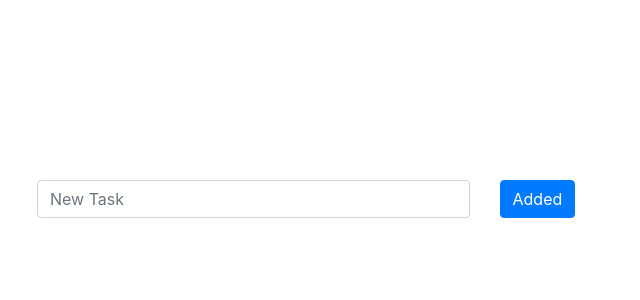
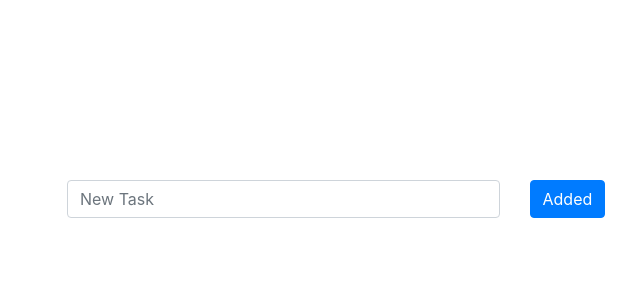
Before and after one commit to FelipeFontouraBr/Task_ToDo, a Vue app: page / in a window 1280 px wide. Shown: the top 300 px of the page, without its empty margins (263-903 px from the left). Built offline with nearby package versions, Linux system fonts and the light colour scheme.

Commit message:
style changed to button

```diff
--- a/src/App.vue
+++ b/src/App.vue
@@ -3,10 +3,10 @@
 <div>
   <div class="container">
     <form v-on:submit.prevent="addTodo(todo)">
-      <div class="row">
-          <div class="col-md-6">
-            <div class="input-group">
-              <input type="text" v-model="todo.description" class="form-control" placeholder="New Task">
+      <div class="row" id="ipt">
+          <div class="col-md-6" >
+            <div class="input-group" >
+              <input type="text" v-model="todo.description" class="form-control" placeholder="New Task" >
             </div>
           </div>
           <div class="col-md-4">
@@ -57,8 +57,15 @@ export default {
 </script>
 
 <style>
+.container {
+  margin-top: 180px;
+  margin-left: 100px;
+}
 .row {
-  margin-top: 180px;
+  margin-top: 40px;
+  margin-left: 210px;
+}
+#ipt {
   margin-left: 200px;
 }
 </style>
```
